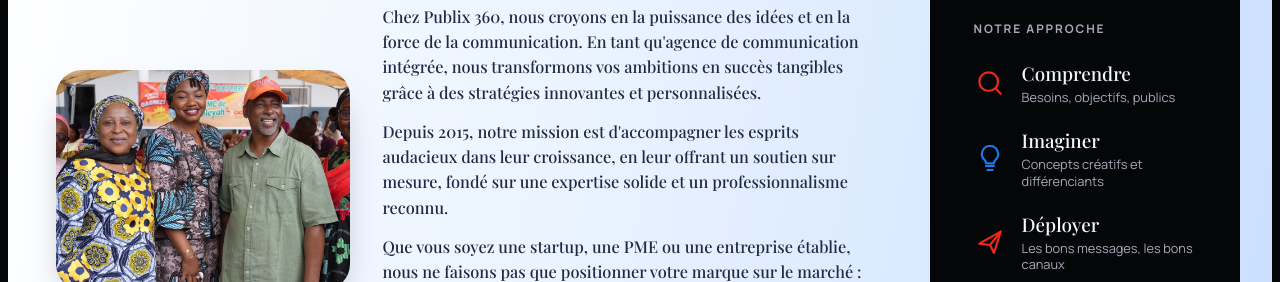
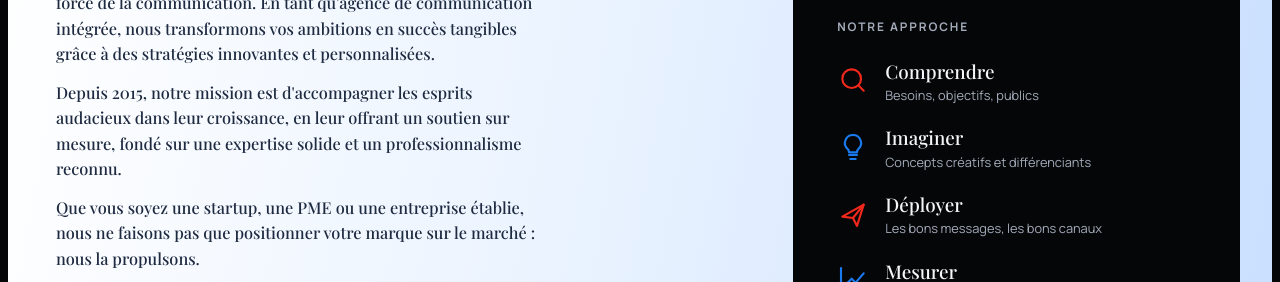
Before and after one commit to aissatoubalde-cell/publix, a plain HTML site: page a-propos.html in a window 1280 px wide. Shown: the part 518-800 px from the top of the page. Drawn offline with nearby package versions, Linux system fonts and the light colour scheme; a web font is replaced by a local one.

Commit message:
À propos : retire la photo
Co-Authored-By: Claude Opus 5.5 <noreply@anthropic.com>

```diff
--- a/a-propos.html
+++ b/a-propos.html
@@ -69,7 +69,6 @@
 
 <section class="about" id="apropos">
   <div class="wrap">
-    <div class="about-img"><img src="img/N.jpg" alt="L'équipe et les participantes réunies lors de la caravane" loading="lazy"></div>
     <div class="about-copy">
       <h2>Voyez au-delà, <span class="it">communiquez plus fort !</span>
         <svg class="underline" viewBox="0 0 150 8" aria-hidden="true"><path d="M2 6 Q60 0 148 3" stroke="#1A7BF0" stroke-width="3" fill="none" stroke-linecap="round"/></svg>
--- a/style.css
+++ b/style.css
@@ -528,7 +528,7 @@ select#besoin{appearance:none;-webkit-appearance:none;background-image:url("data
 .wl-lead{font-size:clamp(1.08rem,1.8vw,1.3rem);font-weight:600;color:var(--paper);max-width:62ch}
 .wl-text{color:#C9D1DE;max-width:78ch;font-size:1.02rem;line-height:1.75}
 .wl-text b{color:var(--paper);font-weight:700}
-.page-a-propos .about .wrap{grid-template-columns:.8fr 1.4fr .8fr}
+.page-a-propos .about .wrap{grid-template-columns:1.6fr 1fr;gap:48px}
 .page-a-propos .about-copy h2 .it{background:linear-gradient(100deg,var(--red),#FF5A12 45%,var(--orange));-webkit-background-clip:text;background-clip:text}
-@media (max-width:1000px){.page-a-propos .about .wrap{grid-template-columns:1fr 1fr}}
+@media (max-width:1000px){.page-a-propos .about .wrap{grid-template-columns:1fr}.page-a-propos .values{grid-column:auto}}
 @media (max-width:640px){.page-a-propos .about .wrap{grid-template-columns:1fr}}
```
